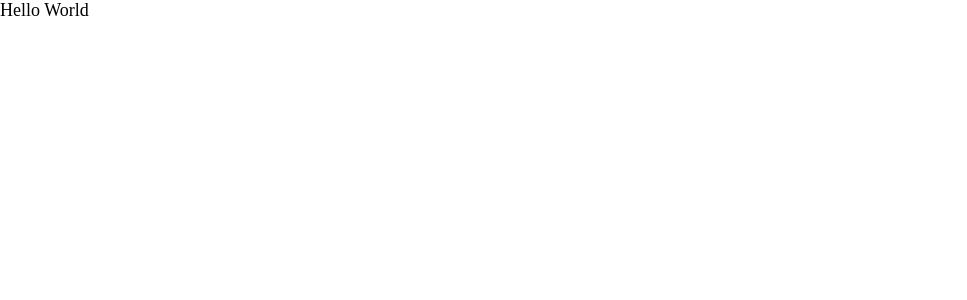
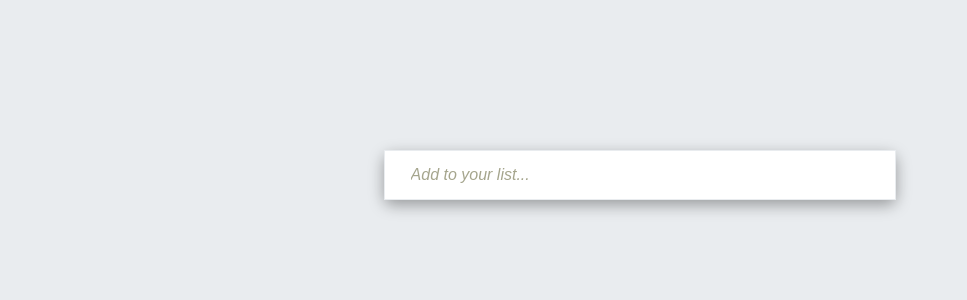
Before and after one commit to Ogaga01/React-Todo, a React (Create React App) app: page / in a window 1280 px wide. Shown: the top 300 px of the page, without its empty margins (0-967 px from the left). Built offline with nearby package versions, Linux system fonts and the light colour scheme.

Commit message:
Add input for todo

```diff
--- a/src/App.js
+++ b/src/App.js
@@ -1,9 +1,10 @@
+import Input from './Input';
 import styles from './SASS/App.module.scss';
 
 function App() {
   return (
     <div className={styles.app}>
-      Hello World
+      <Input />
     </div>
   );
 }
--- /dev/null
+++ b/src/Input.js
@@ -0,0 +1,22 @@
+import { useState } from 'react';
+import styles from './SASS/Input.module.scss';
+
+const Input = () => {
+  const [todo, setTodo] = useState('');
+
+  const todoInputHandler = (e) => {
+    setTodo(e.target.value);
+  };
+
+  const submitInputHandler = (e) => {
+    if (e.key === 'Enter') {
+      setTodo('');
+    }
+  };
+
+  return (
+    <input className={styles.textInput} type="text" placeholder="Add to your list..." value={todo} onChange={todoInputHandler} onKeyDown={submitInputHandler} />
+  );
+};
+
+export default Input;
--- a/src/SASS/App.module.scss
+++ b/src/SASS/App.module.scss
@@ -1,3 +1,13 @@
 .app {
-    font-size: 1.8rem;
+  width: 40%;
+  min-width: 45rem;
+  font-size: 1.7rem;
+  display: flex;
+  flex-direction: column;
+  align-items: center;
+  background-color: #fff;
+  box-sizing: border-box;
+  border-radius: .8rem;
+  box-shadow: rgba(0, 0, 0, 0.35) 0 .5rem 1.5rem;
+  margin: 15rem auto;
 }
--- /dev/null
+++ b/src/SASS/Input.module.scss
@@ -0,0 +1,16 @@
+.textInput {
+  width: 100%;
+  background-color: inherit;
+  height: 5rem;
+  border: .1rem solid #e9ecef;
+  box-sizing: border-box;
+  outline: none;
+  padding-left: 5%;
+
+
+  &::placeholder {
+    font-style: italic;
+    color: #a5a58d;
+    font-size: medium;
+  }
+}
--- a/src/SASS/_base.scss
+++ b/src/SASS/_base.scss
@@ -1,16 +1,16 @@
 html {
-    box-sizing: border-box;
-    font-size: 62.5%;
-
+  box-sizing: border-box;
+  font-size: 62.5%;
 }
 
 *,
 *::before,
 *::after {
-    box-sizing: inherit;
+  box-sizing: inherit;
 }
 
 body {
-    margin: 0;
-    padding: 0;
+  margin: 0;
+  padding: 0;
+  background-color: #e9ecef;
 }
```
